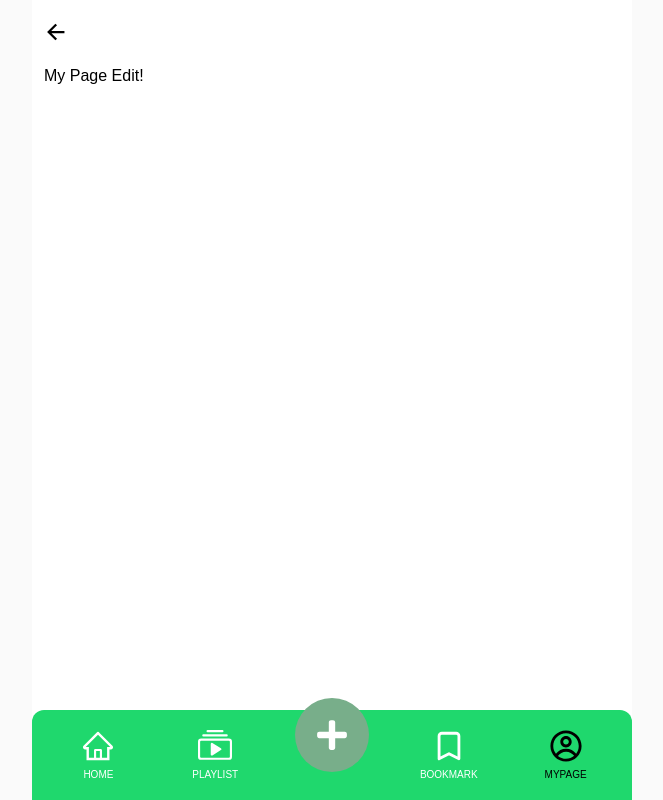
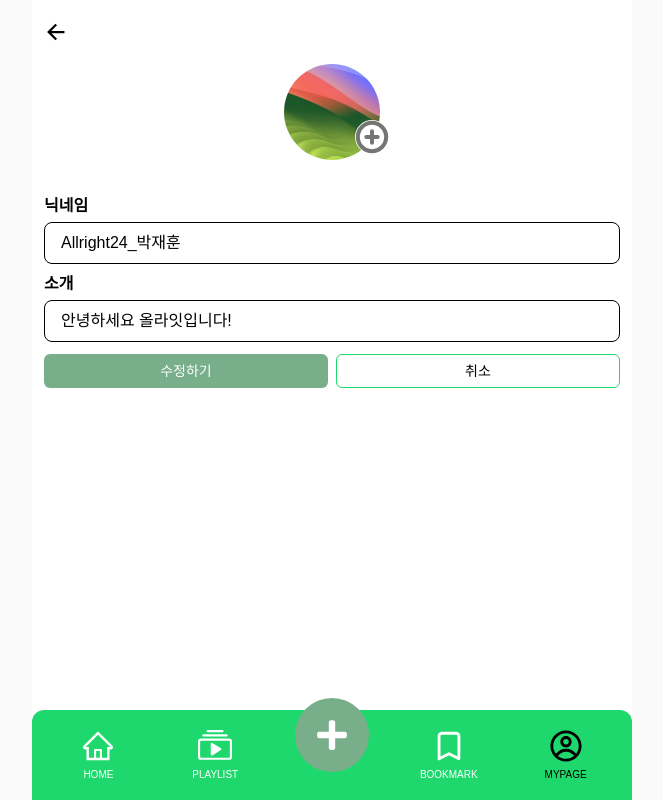
Before and after one commit to park-chan-hui/toy-project3-team2-wefit, a React (Vite) app: page /mypage/edit in a window 1280 px wide. Shown: the whole page, without its empty margins (308-971 px from the left). Built offline with nearby package versions, Linux system fonts and the light colour scheme.

Commit message:
feat: 내 정보 수정 페이지 마크업(#55)

```diff
--- /dev/null
+++ b/src/components/my-page/MyPageEditProfileImage.tsx
@@ -0,0 +1,65 @@
+import { useRef } from 'react';
+import PlusCircle from '@/assets/plus-circle.svg';
+import { ThumbnailUploadProps } from '@/types/thumbnail';
+
+const MyPageEditProfileImage = ({
+  userImage,
+  onImageChange,
+  imgFile,
+}: ThumbnailUploadProps & { userImage: string }) => {
+  const imgRef = useRef<HTMLInputElement>(null);
+
+  const saveImgFile = () => {
+    if (imgRef.current?.files && imgRef.current.files[0]) {
+      const file = imgRef.current.files[0];
+      const reader = new FileReader();
+
+      reader.readAsDataURL(file);
+      reader.onloadend = () => {
+        if (reader.result) {
+          onImageChange(reader.result as string);
+        }
+      };
+    }
+  };
+  const handleInput = () => {
+    imgRef.current?.click();
+  };
+  return (
+    <section className="flex flex-col items-center">
+      <div className="h-24 w-24 overflow-hidden rounded-full">
+        {imgFile ? (
+          <img
+            src={imgFile}
+            alt="프로필 사진"
+            className="w-ull h-full object-cover"
+          />
+        ) : (
+          <img
+            src={userImage}
+            alt="프로필 사진"
+            className="w-ull h-full object-cover"
+          />
+        )}
+      </div>
+
+      <div className="relative bottom-10 left-10 cursor-pointer overflow-hidden rounded-full bg-white">
+        <img
+          src={PlusCircle}
+          alt="프로필 이미지 추가 버튼"
+          onClick={handleInput}
+        />
+        <input
+          id="profileImg"
+          ref={imgRef}
+          type="file"
+          accept="image/jpeg, image/png, image/jpg"
+          onChange={saveImgFile}
+          className="hidden"
+        />
+      </div>
+    </section>
+  );
+};
+
+export default MyPageEditProfileImage;
--- a/src/pages/my-page/MyPageEdit.tsx
+++ b/src/pages/my-page/MyPageEdit.tsx
@@ -1,5 +1,52 @@
+import Button from '@/components/common/button/Button';
+import LabelInput from '@/components/common/label-input/LabelInput';
+import { mockUsers } from '@/mocks/mockUsers';
+import { useState } from 'react';
+import MyPageEditProfileImage from '@/components/my-page/MyPageEditProfileImage';
+
 const MyPageEdit = () => {
-  return <h1>My Page Edit!</h1>;
+  const userData = mockUsers[0];
+  const [imgFile, setImgFile] = useState('');
+
+  const handleImageReset = () => {
+    setImgFile('');
+  };
+
+  return (
+    <figure>
+      <MyPageEditProfileImage
+        userImage={userData.user_image as string}
+        onImageChange={setImgFile}
+        imgFile={imgFile}
+      />
+
+      <LabelInput
+        title="닉네임"
+        placeholder="수정할 닉네임을 작성해 주세요"
+        description={userData.nickname}
+      />
+
+      <LabelInput
+        title="소개"
+        placeholder="한 줄 평을 작성해 주세요"
+        description={userData.description}
+      />
+
+      <div className="my-3 flex w-full gap-small">
+        <Button type="submit" className="w-1/2">
+          수정하기
+        </Button>
+        <Button
+          type="reset"
+          variant="outline"
+          className="w-1/2"
+          onClick={handleImageReset}
+        >
+          취소
+        </Button>
+      </div>
+    </figure>
+  );
 };
 
 export default MyPageEdit;
```
Also changed, not shown: src/assets/plus-circle.svg (added).
